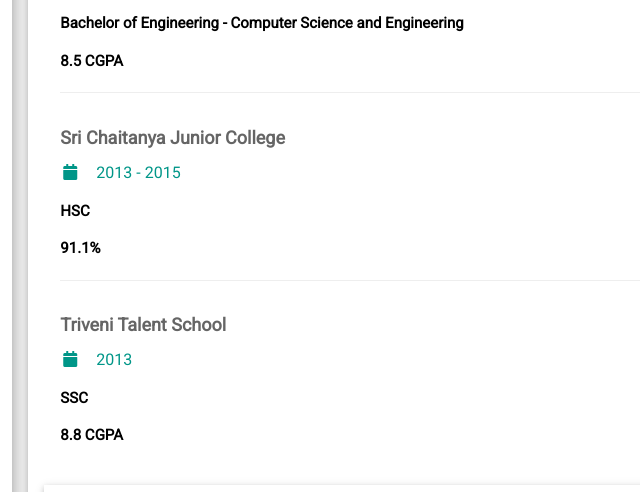
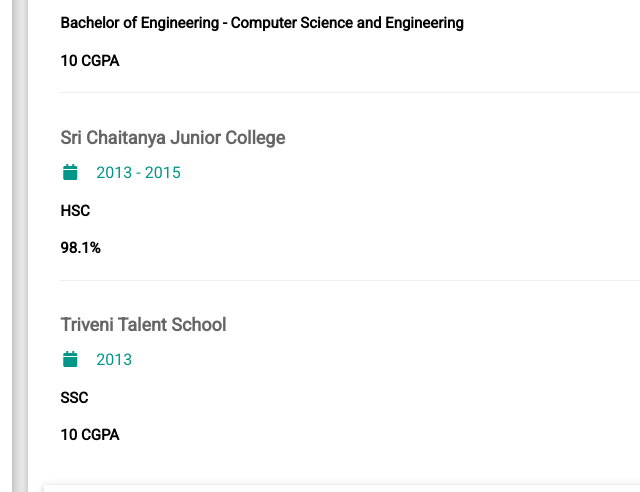
Before and after one commit to lokesh2698/lokeshkumar, a plain HTML site: page index.html in a window 1280 px wide. Shown: the part 450-942 px from the top of the page, 409-1049 px from the left. Drawn offline with Linux system fonts and the light colour scheme.

Commit message:
Update index.html

```diff
--- a/index.html
+++ b/index.html
@@ -108,21 +108,21 @@
           <h5 class="w3-opacity"><b>Sathyabama University</b></h5>
           <h6 class="w3-text-teal"><i class="fa fa-calendar fa-fw w3-margin-right"></i>2015 - 2019</h6>
           <p>Bachelor of Engineering - Computer Science and Engineering</p>
-          <p> 8.5 CGPA </p>
+          <p> 10 CGPA </p>
           <hr>
         </div>
         <div class="w3-container">
           <h5 class="w3-opacity"><b>Sri Chaitanya Junior College</b></h5>
           <h6 class="w3-text-teal"><i class="fa fa-calendar fa-fw w3-margin-right"></i>2013 - 2015</h6>
           <p>HSC</p>
-          <p>91.1%</p>
+          <p>98.1%</p>
           <hr>
         </div>
         <div class="w3-container">
           <h5 class="w3-opacity"><b>Triveni Talent School</b></h5>
           <h6 class="w3-text-teal"><i class="fa fa-calendar fa-fw w3-margin-right"></i>2013</h6>
           <p>SSC</p>
-          <p>8.8 CGPA</p>
+          <p>10 CGPA</p>
           <br>
 
         </div>
```
